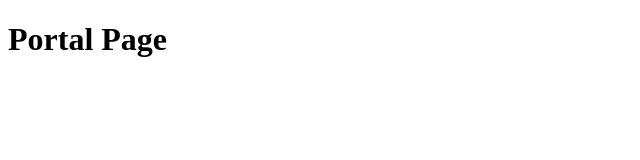
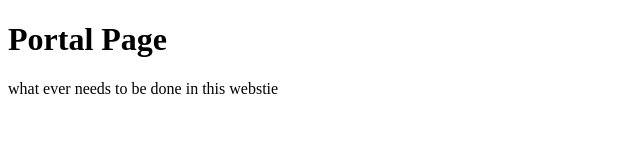
Before and after one commit to jsoup15/des157a, a plain HTML site: page index.html in a window 1280 px wide. Shown: the whole page, without its empty margins (0-640 px from the left). Drawn offline with Linux system fonts and the light colour scheme.

Commit message:
made updates

```diff
--- a/index.html
+++ b/index.html
@@ -7,5 +7,6 @@
 </head>
 <body>
     <h1>Portal Page</h1>
+    <p>what ever needs to be done in this webstie</p>
 </body>
 </html>
```
